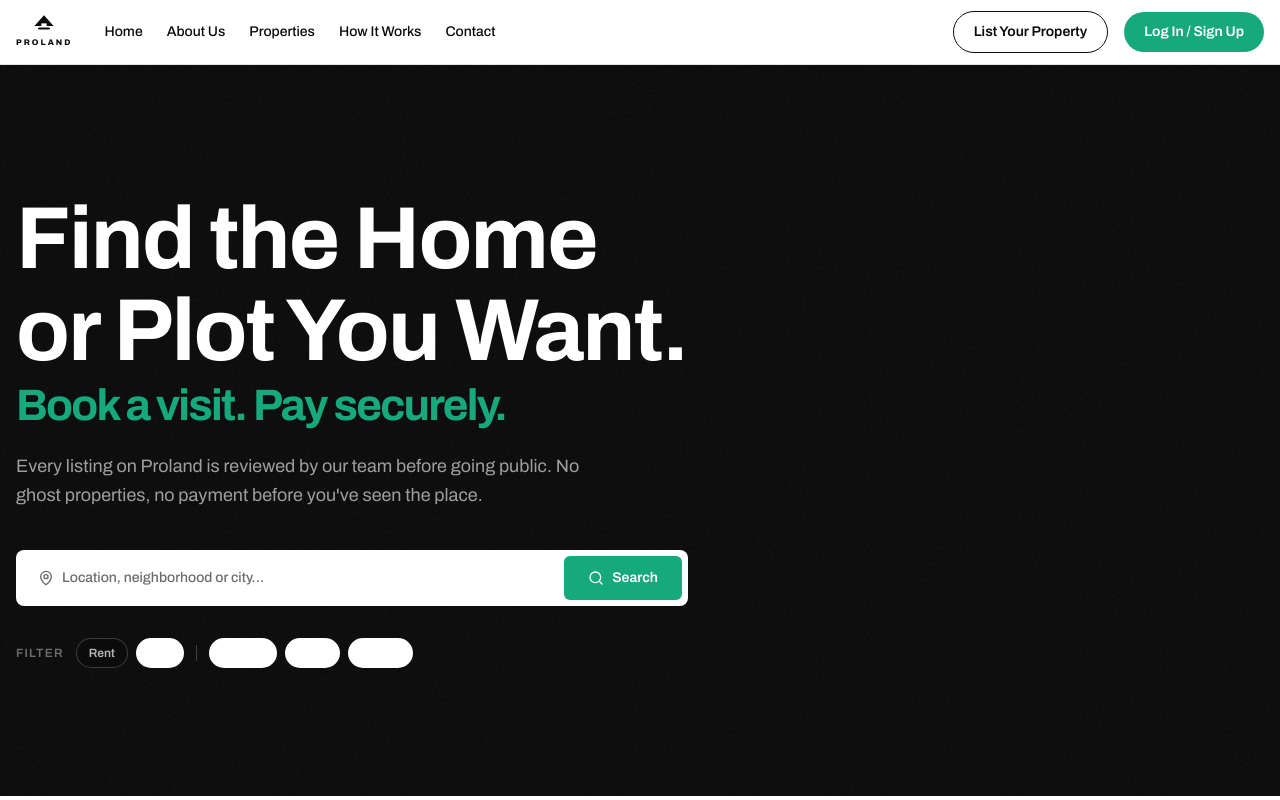
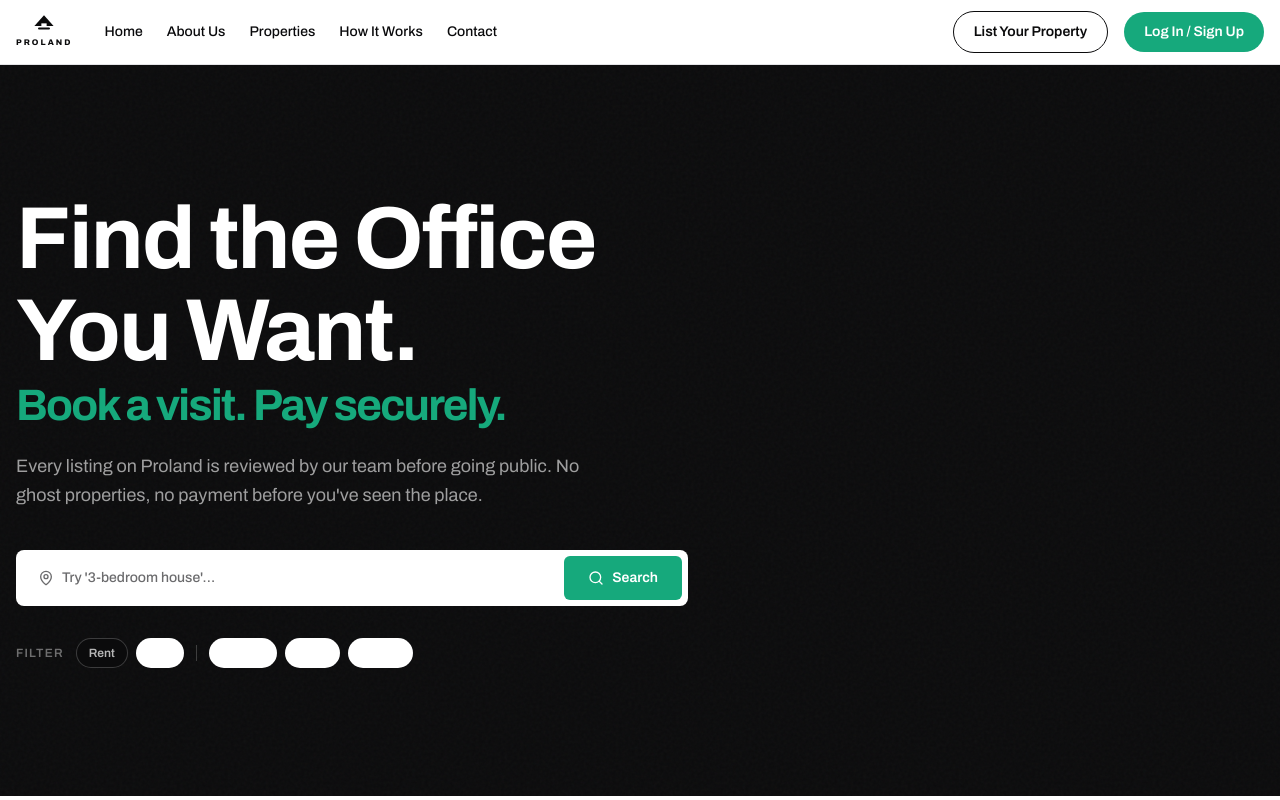
Before and after one commit to kenethkingu/smart-dalali, a React (Vite) app: page / in a window 1280 px wide. Shown: the top 800 px of the page. Built offline with nearby package versions, Linux system fonts and the light colour scheme.

Commit message:
feat: text animation & color effects based on editorial spec

```diff
--- a/src/components/home/Hero.tsx
+++ b/src/components/home/Hero.tsx
@@ -2,12 +2,21 @@ import { useNavigate } from 'react-router-dom'
 import { useState } from 'react'
 import { Search, MapPin } from 'lucide-react'
 import { PrimaryButton, Pill } from '../shared/Bits'
+import { RotatingWord } from '../shared/RotatingWord'
+import { useTypewriterPlaceholder } from '@/hooks/useTypewriterPlaceholder'
 
 export function Hero() {
   const navigate = useNavigate()
   const [location, setLocation] = useState('')
   const [activePurpose, setActivePurpose] = useState<'rent' | 'buy'>('rent')
   const [activeType, setActiveType] = useState<string | null>(null)
+
+  const placeholderText = useTypewriterPlaceholder({
+    phrases: ["Try 'Masaki'…", "Try '3-bedroom house'…"],
+    typingSpeed: 60,
+    deletingSpeed: 30,
+    pauseDuration: 1500,
+  })
 
   const handleSearch = () => {
     const params = new URLSearchParams()
@@ -36,8 +45,9 @@ export function Hero() {
             className="text-display font-heading font-bold text-white mb-6 tracking-[-0.02em] leading-[1.05]"
             style={{ fontSize: 'clamp(2.75rem, 7vw, 5.5rem)' }}
           >
-            Find the Home<br />
-            or Plot You Want.
+            Find the <RotatingWord words={['House', 'Plot', 'Office']} className="text-white" />
+            <br />
+            You Want.
             <span className="block text-pl-accent mt-1" style={{ fontSize: 'clamp(1.5rem, 3.5vw, 2.75rem)' }}>
               Book a visit. Pay securely.
             </span>
@@ -57,7 +67,7 @@ export function Hero() {
                 value={location}
                 onChange={e => setLocation(e.target.value)}
                 onKeyDown={e => e.key === 'Enter' && handleSearch()}
-                placeholder="Location, neighborhood or city…"
+                placeholder={placeholderText}
                 className="w-full bg-transparent outline-none text-pl-ink placeholder:text-pl-muted text-sm font-medium"
               />
             </div>
--- a/src/components/layout/Footer.tsx
+++ b/src/components/layout/Footer.tsx
@@ -1,6 +1,7 @@
 import { Link } from 'react-router-dom'
 import { Logo } from '@/components/shared/Logo'
 import { Globe, AtSign, Share2, Briefcase } from 'lucide-react'
+import { HoverText } from '@/components/shared/HoverText'
 
 const columns = [
   {
@@ -69,7 +70,7 @@ export function Footer() {
                       to={link.to}
                       className="text-sm text-white/70 hover:text-white transition-colors flex items-center gap-1"
                     >
-                      {link.label}
+                      <HoverText text={link.label} />
                       {(link as any).soon && (
                         <span className="text-[9px] font-bold px-1.5 py-0.5 rounded bg-white/10 text-white/40 uppercase tracking-wide">
                           Soon
--- a/src/components/layout/Navbar.tsx
+++ b/src/components/layout/Navbar.tsx
@@ -1,6 +1,7 @@
 import { Link } from 'react-router-dom'
 import { Logo } from '../shared/Logo'
 import { PrimaryButton, GhostButton } from '../shared/Bits'
+import { HoverText } from '../shared/HoverText'
 import { useAuth } from '@/lib/auth'
 
 export function Navbar() {
@@ -15,11 +16,11 @@ export function Navbar() {
             <Logo size={24} />
           </Link>
           <nav className="hidden md:flex items-center gap-6 text-sm font-medium text-pl-ink/80">
-            <Link to="/" className="hover:text-pl-ink transition-colors">Home</Link>
-            <Link to="/about" className="hover:text-pl-ink transition-colors">About Us</Link>
-            <Link to="/properties" className="hover:text-pl-ink transition-colors">Properties</Link>
-            <Link to="/how-it-works" className="hover:text-pl-ink transition-colors">How It Works</Link>
-            <Link to="/contact" className="hover:text-pl-ink transition-colors">Contact</Link>
+            <Link to="/" className="text-pl-ink/80 transition-colors"><HoverText text="Home" /></Link>
+            <Link to="/about" className="text-pl-ink/80 transition-colors"><HoverText text="About Us" /></Link>
+            <Link to="/properties" className="text-pl-ink/80 transition-colors"><HoverText text="Properties" /></Link>
+            <Link to="/#how-it-works" className="text-pl-ink/80 transition-colors"><HoverText text="How It Works" /></Link>
+            <Link to="/contact" className="text-pl-ink/80 transition-colors"><HoverText text="Contact" /></Link>
           </nav>
         </div>
 
--- /dev/null
+++ b/src/components/shared/HoverText.tsx
@@ -0,0 +1,14 @@
+export function HoverText({ text, className = '' }: { text: string; className?: string }) {
+  return (
+    <span className={`group inline-flex ${className}`}>
+      {text.split('').map((char, i) => (
+        <span
+          key={i}
+          className="transition-all duration-300 group-hover:hover:text-pl-accent"
+        >
+          {char === ' ' ? '\u00A0' : char}
+        </span>
+      ))}
+    </span>
+  )
+}
--- /dev/null
+++ b/src/components/shared/RotatingWord.tsx
@@ -0,0 +1,80 @@
+import { useState, useEffect, useRef } from 'react'
+import { AnimatePresence, motion, useReducedMotion } from 'framer-motion'
+
+interface RotatingWordProps {
+  words: string[]
+  /** Milliseconds each word is displayed before cycling. Default: 2800 */
+  interval?: number
+  className?: string
+}
+
+/**
+ * A fixed-width inline span that cycles through words with a vertical
+ * slide + fade transition. Width is locked to the longest word in the set
+ * so the surrounding text never shifts on each swap.
+ *
+ * Accessibility:
+ *  - The animated span is aria-hidden; an sr-only span lists all words once.
+ *  - Respects prefers-reduced-motion: shows first word statically instead.
+ *  - Pauses on hover (don't make the user re-read mid-sentence).
+ */
+export function RotatingWord({ words, interval = 2800, className = '' }: RotatingWordProps) {
+  const [index, setIndex] = useState(0)
+  const [paused, setPaused] = useState(false)
+  const shouldReduce = useReducedMotion()
+  const timerRef = useRef<ReturnType<typeof setInterval> | null>(null)
+
+  useEffect(() => {
+    if (shouldReduce || paused) return
+    timerRef.current = setInterval(() => {
+      setIndex(i => (i + 1) % words.length)
+    }, interval)
+    return () => { if (timerRef.current) clearInterval(timerRef.current) }
+  }, [words.length, interval, paused, shouldReduce])
+
+  // Reserve width of the longest word to prevent layout shifts
+  const longestWord = words.reduce((a, b) => (b.length > a.length ? b : a), '')
+
+  return (
+    <>
+      {/* Screen-reader version — reads all options once, no animation */}
+      <span className="sr-only">{words.join(', or ')}</span>
+
+      {/*
+        Visual version — aria-hidden so screen readers use the sr-only above.
+        Position: relative + inline-block container holds the absolutely-
+        positioned animated words. The invisible longestWord ghost reserves
+        the exact width regardless of which word is currently showing.
+      */}
+      <span
+        className={`relative inline-block ${className}`}
+        aria-hidden="true"
+        onMouseEnter={() => setPaused(true)}
+        onMouseLeave={() => setPaused(false)}
+      >
+        {/* Invisible spacer that locks the width */}
+        <span className="invisible" aria-hidden="true">{longestWord}</span>
+
+        {/* Animated word, absolutely positioned over the spacer */}
+        <span className="absolute inset-0 flex items-center">
+          {shouldReduce ? (
+            <span>{words[0]}</span>
+          ) : (
+            <AnimatePresence mode="wait">
+              <motion.span
+                key={words[index]}
+                initial={{ y: 14, opacity: 0 }}
+                animate={{ y: 0, opacity: 1 }}
+                exit={{ y: -14, opacity: 0 }}
+                transition={{ duration: 0.32, ease: 'easeOut' }}
+                className="block"
+              >
+                {words[index]}
+              </motion.span>
+            </AnimatePresence>
+          )}
+        </span>
+      </span>
+    </>
+  )
+}
--- /dev/null
+++ b/src/hooks/useTypewriterPlaceholder.ts
@@ -0,0 +1,62 @@
+import { useState, useEffect } from 'react'
+
+interface TypewriterOptions {
+  phrases: string[]
+  typingSpeed?: number
+  deletingSpeed?: number
+  pauseDuration?: number
+}
+
+/**
+ * Types out a sequence of phrases exactly once, then stays on the last phrase.
+ * Used for the search bar placeholder hint.
+ */
+export function useTypewriterPlaceholder({
+  phrases,
+  typingSpeed = 60,
+  deletingSpeed = 30,
+  pauseDuration = 1500,
+}: TypewriterOptions) {
+  const [text, setText] = useState('')
+  const [phraseIndex, setPhraseIndex] = useState(0)
+  const [isDeleting, setIsDeleting] = useState(false)
+  const [isDone, setIsDone] = useState(false)
+
+  useEffect(() => {
+    if (isDone || phrases.length === 0) return
+
+    const currentPhrase = phrases[phraseIndex]
+
+    const timeout = setTimeout(() => {
+      if (!isDeleting) {
+        // Typing forward
+        setText(currentPhrase.substring(0, text.length + 1))
+
+        // Reached end of current phrase
+        if (text.length === currentPhrase.length) {
+          if (phraseIndex === phrases.length - 1) {
+            // Reached end of all phrases
+            setIsDone(true)
+            return
+          }
+          // Pause before deleting
+          setTimeout(() => setIsDeleting(true), pauseDuration)
+        }
+      } else {
+        // Deleting backward
+        // Optimization: only delete back to the common prefix if we wanted to be fancy,
+        // but fully deleting is fine for a placeholder.
+        setText(currentPhrase.substring(0, text.length - 1))
+
+        if (text.length === 0) {
+          setIsDeleting(false)
+          setPhraseIndex(i => i + 1)
+        }
+      }
+    }, isDeleting ? deletingSpeed : typingSpeed)
+
+    return () => clearTimeout(timeout)
+  }, [text, isDeleting, phraseIndex, isDone, phrases, typingSpeed, deletingSpeed, pauseDuration])
+
+  return text
+}
--- a/src/pages/Home.tsx
+++ b/src/pages/Home.tsx
@@ -174,7 +174,23 @@ export function Home() {
                 <div className="w-10 h-10 rounded-md bg-pl-ink flex items-center justify-center mb-5">
                   <item.icon className="w-5 h-5 text-white" />
                 </div>
-                <h3 className="font-bold text-pl-ink mb-2 text-base">{item.title}</h3>
+                <h3 className="font-bold text-pl-ink mb-2 text-base">
+                  {item.title === 'Verified Listings' ? (
+                    <>
+                      <motion.span
+                        initial={{ color: 'var(--pl-ink)' }}
+                        whileInView={{ color: 'var(--pl-accent)' }}
+                        viewport={{ once: true, margin: '-10%' }}
+                        transition={{ duration: 0.8, delay: 0.4 }}
+                      >
+                        Verified
+                      </motion.span>{' '}
+                      Listings
+                    </>
+                  ) : (
+                    item.title
+                  )}
+                </h3>
                 <p className="text-pl-muted text-sm leading-relaxed">{item.desc}</p>
               </motion.div>
             ))}
```
